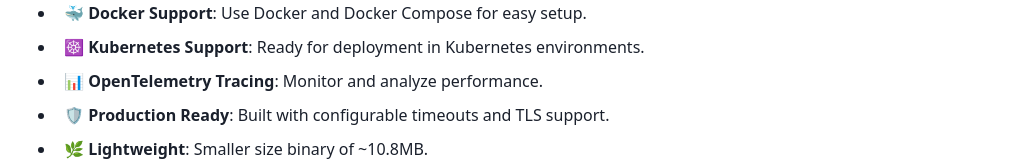
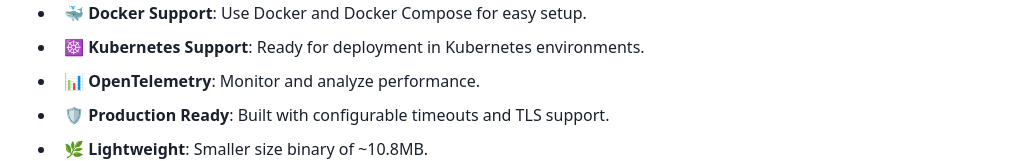
Before and after one commit to inference-gateway/docs, a Next.js app: page / in a window 1280 px wide. Shown: the part 394-555 px from the top of the page, without its empty margins (256-1279 px from the left). Built offline with nearby package versions, Linux system fonts and the light colour scheme.

Commit message:
docs: Update OpenTelemetry section for clarity
Signed-off-by: Eden Reich <eden.reich@gmail.com>

```diff
--- a/markdown/main.mdx
+++ b/markdown/main.mdx
@@ -15,7 +15,7 @@ of Mixture of Experts.
 - ⚙️ **Environment Configuration**: Easily configure API keys and URLs.
 - 🐳 **Docker Support**: Use Docker and Docker Compose for easy setup.
 - ☸️ **Kubernetes Support**: Ready for deployment in Kubernetes environments.
-- 📊 **OpenTelemetry Tracing**: Monitor and analyze performance.
+- 📊 **OpenTelemetry**: Monitor and analyze performance.
 - 🛡️ **Production Ready**: Built with configurable timeouts and TLS support.
 - 🌿 **Lightweight**: Smaller size binary of ~10.8MB.
 
```
